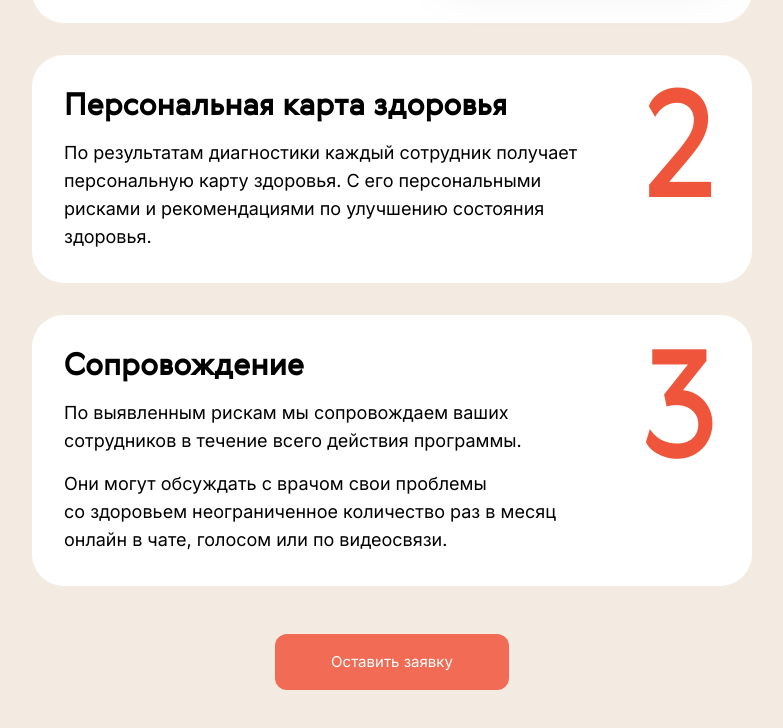
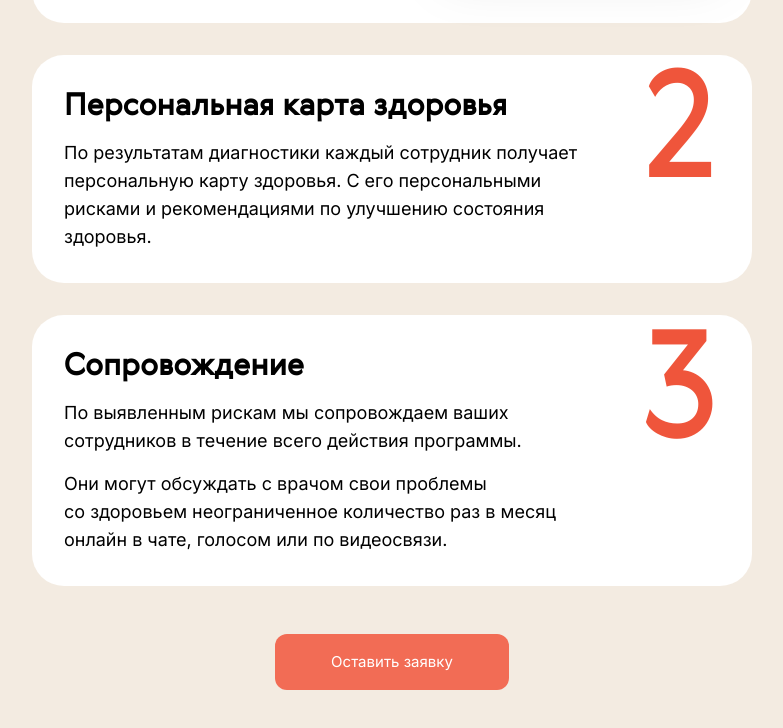
Before and after one commit to sathelo/ExampleSite1, a website built with Vite: page index.html in a window 1280 px wide. Shown: the part 570-1298 px from the top of the page, without its empty margins (248-1031 px from the left). Built offline with nearby package versions, Linux system fonts and the light colour scheme.

Commit message:
Фикс

```diff
--- a/index.html
+++ b/index.html
@@ -51,8 +51,8 @@
                 и рекомендациями по улучшению состояния здоровья.
               </p>
             </div>
-            <div class="commands-card-num">
-              <div class="commands-card__num">2</div>
+            <div class="commands-card__num">
+              <span>2</span>
             </div>
           </div>
 
@@ -69,8 +69,8 @@
                 по видеосвязи.
               </p>
             </div>
-            <div class="commands-card-num">
-              <div class="commands-card__num">3</div>
+            <div class="commands-card__num">
+              <span>3</span>
             </div>
           </div>
         </div>
--- a/styles/sections/commands.scss
+++ b/styles/sections/commands.scss
@@ -106,6 +106,8 @@
         line-height: 72px;
       }
       span {
+        display: block;
+
         line-height: 100px;
 
         @media screen and (max-width: 767px) {
```
